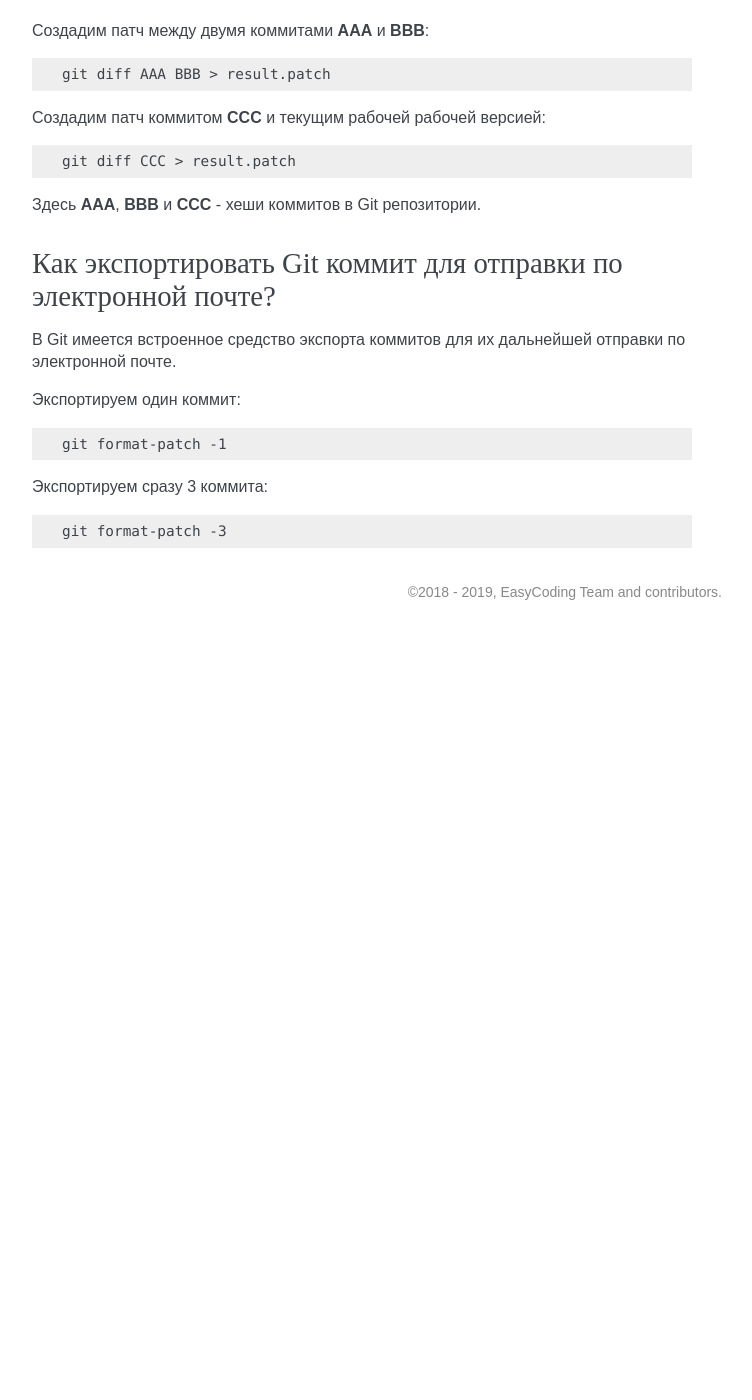
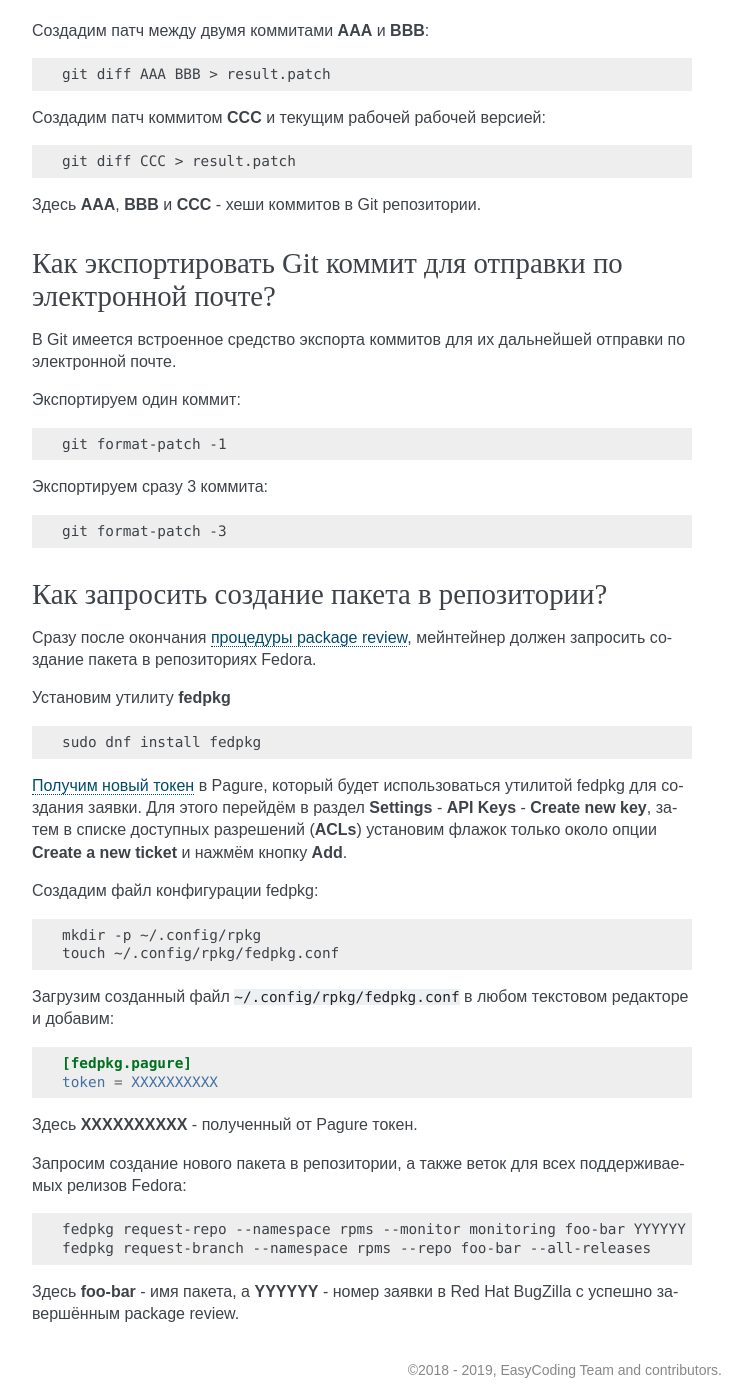
Before and after one commit to RussianFedora/FAQ, a Sphinx documentation site: the page built from source/development.rst, in a window 1280 px wide and 1400 px high, scrolled down 15634 px. Shown: the whole window, without its empty margins (388-1140 px from the left). Built offline with Sphinx 7.4.7, drawn with Linux system fonts in a browser that asks for light colours; before the commit the page ends 16264 px from its top, so only the background shows below that; some of the changed text lies outside the part shown.

Commit message:
Added question about requesting a new package.

```diff
--- a/source/development.rst
+++ b/source/development.rst
@@ -901,3 +901,44 @@
 .. code-block:: text
 
     git format-patch -3
+
+.. index:: fedora, package, request
+.. _package-request:
+
+Как запросить создание пакета в репозитории?
+===============================================
+
+Сразу после окончания :ref:`процедуры package review <becoming-maintainer>`, мейнтейнер должен запросить создание пакета в репозиториях Fedora.
+
+Установим утилиту **fedpkg**
+
+.. code-block:: text
+
+    sudo dnf install fedpkg
+
+`Получим новый токен <https://pagure.io/settings>`__ в Pagure, который будет использоваться утилитой fedpkg для создания заявки. Для этого перейдём в раздел **Settings** - **API Keys** - **Create new key**, затем в списке доступных разрешений (**ACLs**) установим флажок только около опции **Create a new ticket** и нажмём кнопку **Add**.
+
+Создадим файл конфигурации fedpkg:
+
+.. code-block:: text
+
+    mkdir -p ~/.config/rpkg
+    touch ~/.config/rpkg/fedpkg.conf
+
+Загрузим созданный файл ``~/.config/rpkg/fedpkg.conf`` в любом текстовом редакторе и добавим:
+
+.. code-block:: ini
+
+    [fedpkg.pagure]
+    token = XXXXXXXXXX
+
+Здесь **XXXXXXXXXX** - полученный от Pagure токен.
+
+Запросим создание нового пакета в репозитории, а также веток для всех поддерживаемых релизов Fedora:
+
+.. code-block:: text
+
+    fedpkg request-repo --namespace rpms --monitor monitoring foo-bar YYYYYY
+    fedpkg request-branch --namespace rpms --repo foo-bar --all-releases
+
+Здесь **foo-bar** - имя пакета, а **YYYYYY** - номер заявки в Red Hat BugZilla с успешно завершённым package review.
```
